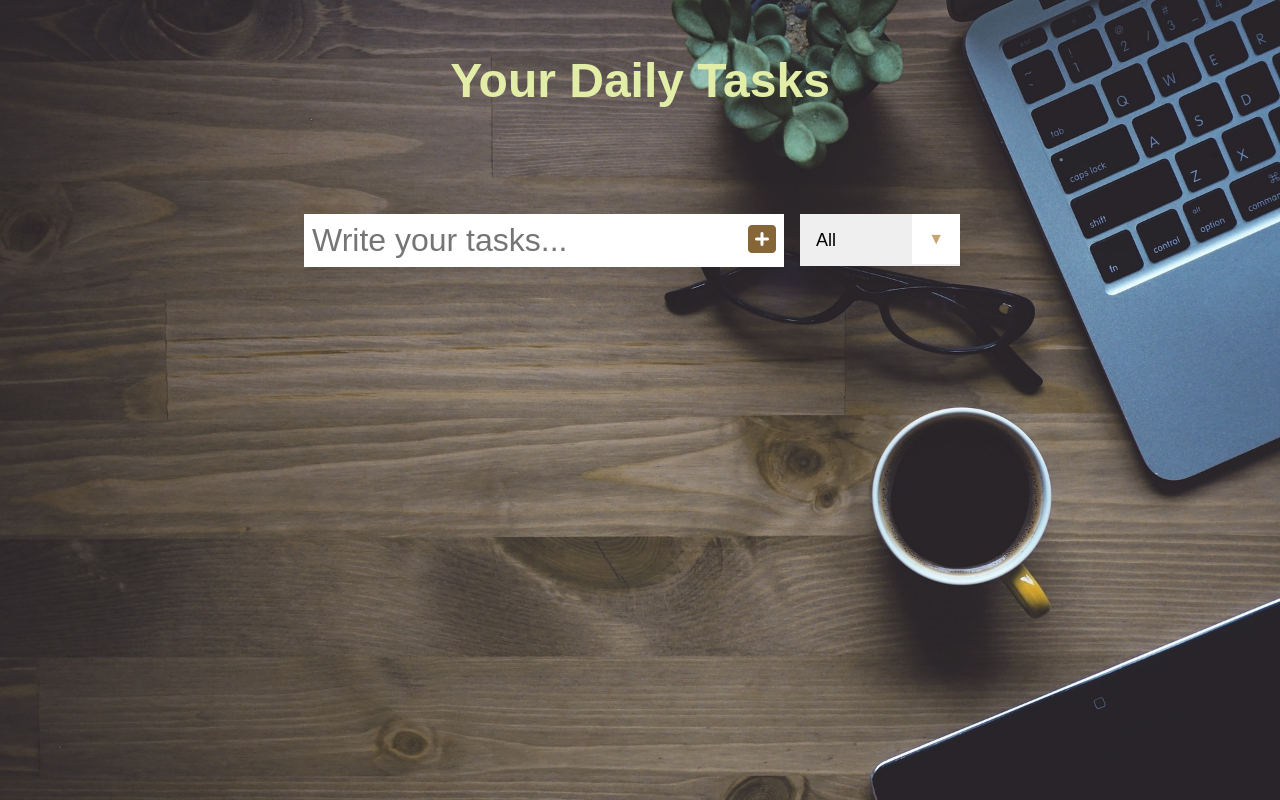
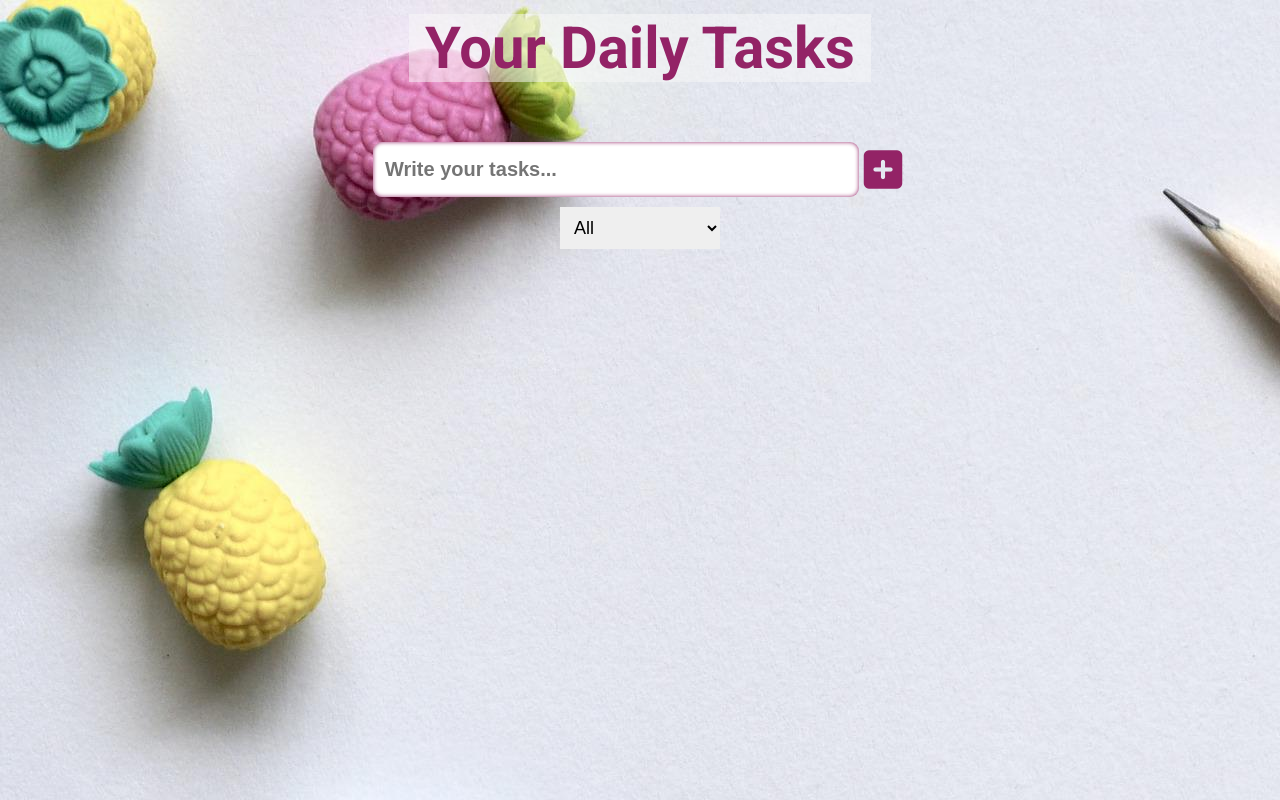
Before and after one commit to MarijanaHornjak/to-do-app, a plain HTML site: page index.html in a window 1280 px wide. Drawn offline with Linux system fonts and the light colour scheme; a web font is replaced by a local one.

Commit message:
some csss changes

```diff
--- a/index.html
+++ b/index.html
@@ -7,7 +7,7 @@
     <link rel="preconnect" href="https://fonts.googleapis.com" />
     <link rel="preconnect" href="https://fonts.gstatic.com" crossorigin />
     <link
-      href="https://fonts.googleapis.com/css2?family=Square+Peg&family=Zilla+Slab:wght@300&display=swap"
+      href="https://fonts.googleapis.com/css2?family=Roboto:wght@400;500;700&display=swap"
       rel="stylesheet"
     />
     <link
@@ -21,20 +21,28 @@
     <title>To do List</title>
   </head>
   <body>
-    <header>
+    <header class="header">
       <h1>Your Daily Tasks</h1>
     </header>
-    <form>
-      <input type="text" class="todo-input" placeholder="Write your tasks..." />
+    <form class="form">
+      <div class="container">
+        <div class="write_task">
+          <input
+            type="text"
+            class="todo-input"
+            placeholder="Write your tasks..."
+          />
           <button class="todo-button" type="submit">
             <i class="fas fa-plus-square"></i>
           </button>
+        </div>
         <div class="select">
           <select name="todos" class="filter-todo">
             <option value="all">All</option>
             <option value="completed">Completed</option>
             <option value="uncompleted">Uncompleted</option>
           </select>
+        </div>
       </div>
     </form>
     <div class="todo-container">
--- a/style.css
+++ b/style.css
@@ -3,64 +3,104 @@
   padding: 0;
   box-sizing: border-box;
 }
+html {
+  font-size: 62.5%;
+}
 body {
-  background-image: url("./assets/workspace-1280538_1920.jpg");
-  background-repeat: no-repeat;
-  background-size: cover;
-
-  color: rgb(199, 164, 115);
-  font-family: "Poopins", sans-serif;
-  min-height: 100vh;
+  line-height: 1;
+  color: #333;
+  font-weight: 400;
+  background-image: url("./assets/desktop-3261767_1920.jpg");
 }
-header {
-  font-size: 1.5rem;
-  min-height: 20vh;
+.header {
+  display: flex;
+  align-items: center;
+  justify-content: center;
+  height: 9.6rem;
+  font-family: "Roboto", sans-serif;
+}
+.header h1 {
+  color: rgb(147, 35, 102);
+  font-size: 5.8rem;
+  background-color: rgba(250, 249, 249, 0.5);
+  padding: 0.5rem 1.6rem;
+}
+.container {
+  max-width: 120rem;
+  margin: 0 auto;
+  padding: 0 3.2rem;
+  /* display: grid;
+  grid-template-columns: repeat(3, 1fr); */
+}
+.form {
   display: flex;
   justify-content: center;
   align-items: center;
+
+  margin: 4.6rem 0;
 }
-header h1 {
-  color: rgb(226, 237, 167);
-
-  padding: 0.5rem;
-}
-form {
-  min-height: 20vh;
+.write_task {
+  max-width: 100%;
   display: flex;
-  justify-content: center;
   align-items: center;
 }
-.todo-input,
-.todo-button {
-  padding: 0.5rem;
+.todo-input {
+  max-width: 100%;
+  padding: 1.6rem 20.6rem 1.6rem 1.2rem;
   font-size: 2rem;
   border: none;
-  background: white;
+  font-weight: 600;
+  color: inherit;
+  box-shadow: inset 0px 0px 4px 0px #932366;
+  border-radius: 9px;
+  flex-shrink: 1;
+}
+
+.todo-input:focus {
+  outline: none;
 }
 .todo-button {
-  color: rgb(134, 101, 54);
-  cursor: pointer;
-  transition: all 0.6s ease;
+  width: 4.8rem;
+  height: 4.8rem;
+  font-size: 4.4rem;
+  border: none;
+  color: rgb(147, 35, 102);
+  background-color: transparent;
 }
-.todo-button:hover {
-  background: rgb(134, 101, 54);
-  color: white;
-  cursor: pointer;
+.filter-todo {
+  width: 16rem;
+  height: 4.2rem;
+  border: none;
+}
+.todo-container {
+  display: flex;
+  align-items: center;
+  justify-content: center;
+  padding: 0 6.8rem;
+  max-width: 100%;
+}
+.todo {
+  display: flex;
+  /* max-width: 120rem; */
+  padding: 1.2rem;
+  font-size: 1.8rem;
+  border-radius: 9px;
+  box-shadow: inset 0px 0px 4px 0px #932366;
+}
+.todo-list {
+  list-style: none;
+  width: 100rem;
 }
 
-.todo-container {
-  display: flex;
-  justify-content: center;
-  align-items: center;
-}
-.todo-list {
-  min-width: 30%;
-  list-style: none;
+.fa-trash,
+.fa-check {
+  pointer-events: none;
 }
 .todo {
   margin: 0.5rem;
+
   background: white;
-  color: rgb(134, 101, 54);
+  color: rgb(24, 17, 6);
   font-size: 1.5rem;
   display: flex;
   justify-content: space-between;
@@ -96,7 +136,7 @@ form {
   transition: all 0.3s ease-in-out;
 }
 .todo-item {
-  padding: 0rem 0.5rem;
+  font-size: 2rem;
 }
 .fa-trash,
 .fa-check {
@@ -110,17 +150,20 @@ form {
   transform: translateY(20rem) rotateY(20deg);
   opacity: 0;
 }
-select {
+/* select {
   -webkit-appearance: none;
   -moz-appearance: none;
   appearance: none;
   outline: none;
   border: none;
-}
+  flex-shrink: 2;
+} */
 .select {
   margin: 1rem;
-  position: relative;
   overflow: hidden;
+  display: flex;
+  align-items: center;
+  justify-content: center;
 }
 select {
   color: black;
@@ -128,8 +171,9 @@ select {
   cursor: pointer;
   padding: 1rem;
   font-size: large;
+  flex-shrink: 2;
 }
-.select::after {
+/* .select::after {
   content: "\25BC";
   position: absolute;
   background: white;
@@ -138,4 +182,43 @@ select {
   padding: 1rem;
   pointer-events: none;
   transition: all 0.3s ease;
+} */
+
+/* Tablet (768/16=48em */
+@media (max-width: 48em) {
+  html {
+    font-size: 56.2%;
+  }
+  .header h1 {
+    font-size: 5rem;
+  }
+  .todo-input {
+    padding: 1.2rem 20rem 1.2rem 1rem;
+  }
+  .todo {
+    padding: 1rem;
+  }
 }
+/* 544px/16=34em */
+@media (max-width: 34em) {
+  html {
+    font-size: 50%;
+  }
+  .todo {
+    padding: 0.8rem;
+  }
+}
+
+/* Mobile L (425px) */
+
+@media (max-width: 26.5em) {
+  html {
+    font-size: 46%;
+  }
+  .todo-container {
+    padding: 0 4rem;
+  }
+  .todo-input {
+    padding: 1.2rem 2rem 1.2rem 1rem;
+  }
+}
```
Lines whose indentation alone changed are shown as unchanged.
